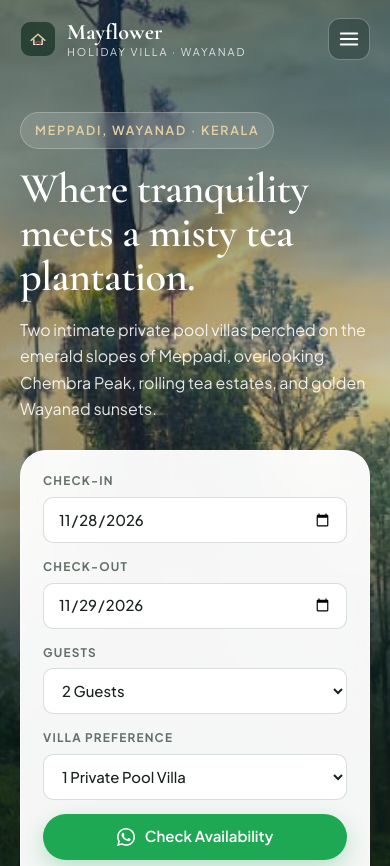
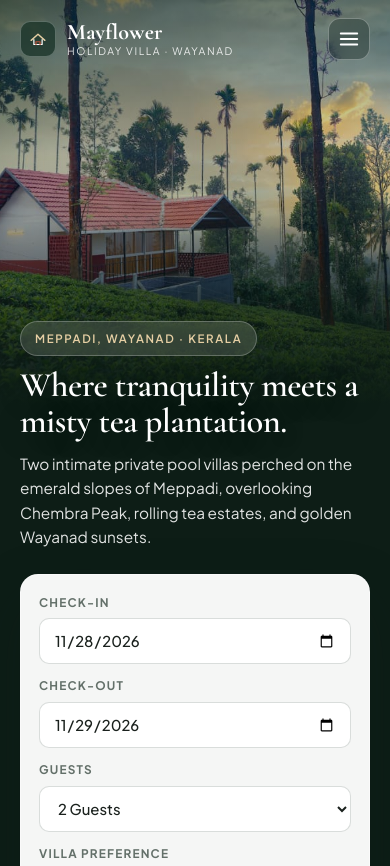
Before and after one commit to mayflowerholidayvilla/mayflowerholidayvilla.github.io, a plain HTML site: page index.html in a window 390 px wide. Shown: the top 866 px of the page. Drawn offline with nearby package versions, Linux system fonts and the light colour scheme.

Commit message:
Fix mobile horizontal overflow and reframe mobile hero banner

```diff
--- a/css/main.css
+++ b/css/main.css
@@ -50,6 +50,7 @@
 html {
   scroll-behavior: smooth;
   -webkit-text-size-adjust: 100%;
+  overflow-x: clip;
 }
 
 body {
@@ -60,7 +61,7 @@ body {
   color: var(--ink-900);
   background-color: var(--cream);
   -webkit-font-smoothing: antialiased;
-  overflow-x: hidden;
+  overflow-x: clip;
 }
 
 img {
@@ -354,11 +355,12 @@ select {
 }
 
 .brand-sub {
-  font-size: 0.67rem;
-  letter-spacing: 0.18em;
+  font-size: 0.65rem;
+  letter-spacing: 0.15em;
   text-transform: uppercase;
-  opacity: 0.8;
+  opacity: 0.85;
   margin-top: 2px;
+  white-space: nowrap;
 }
 
 .nav-links {
@@ -500,8 +502,8 @@ select {
   width: 100%;
   height: 100%;
   object-fit: cover;
-  object-position: center 45%;
-  transform: scale(1.03);
+  object-position: 32% 45%;
+  transform: scale(1.02);
   filter: saturate(1.06);
 }
 
@@ -582,6 +584,7 @@ select {
   display: flex;
   flex-direction: column;
   gap: 6px;
+  min-width: 0;
 }
 
 .field label {
@@ -595,6 +598,8 @@ select {
 .field input,
 .field select {
   width: 100%;
+  min-width: 0;
+  max-width: 100%;
   height: 46px;
   padding: 0 14px;
   border: 1.5px solid rgba(22, 48, 36, 0.16);
@@ -1019,12 +1024,13 @@ select {
   background: var(--surface);
   border: 1px solid var(--border);
   border-radius: var(--radius-lg);
-  padding: clamp(26px, 4vw, 40px);
+  padding: clamp(24px, 4vw, 40px);
   box-shadow: var(--shadow-sm);
   display: flex;
   flex-direction: column;
   justify-content: space-between;
   gap: 24px;
+  min-width: 0;
 }
 
 .contact-list {
@@ -1040,6 +1046,12 @@ select {
   display: flex;
   align-items: flex-start;
   gap: 14px;
+  min-width: 0;
+}
+
+.contact-row > div {
+  min-width: 0;
+  flex: 1;
 }
 
 .contact-icon {
@@ -1067,6 +1079,13 @@ select {
   font-size: 0.96rem;
   font-weight: 600;
   color: var(--ink-900);
+  overflow-wrap: anywhere;
+  word-break: break-word;
+}
+
+.contact-value a {
+  overflow-wrap: anywhere;
+  word-break: break-word;
 }
 
 .contact-value a:hover {
@@ -1084,6 +1103,7 @@ select {
   border-radius: var(--radius-lg);
   overflow: hidden;
   min-height: 420px;
+  min-width: 0;
   box-shadow: var(--shadow-md);
   border: 1px solid var(--border);
   background: var(--cream-alt);
@@ -1348,7 +1368,7 @@ select {
 
   .villa-grid,
   .location-grid {
-    grid-template-columns: 1fr;
+    grid-template-columns: minmax(0, 1fr);
   }
 
   .reviews-grid {
@@ -1366,7 +1386,7 @@ select {
   }
 
   .footer-grid {
-    grid-template-columns: 1fr 1fr;
+    grid-template-columns: repeat(2, minmax(0, 1fr));
   }
 }
 
@@ -1388,11 +1408,61 @@ select {
 
   .hero {
     min-height: auto;
-    padding-top: 112px;
+    justify-content: flex-start;
+    padding-top: 0;
+    padding-bottom: 40px;
+  }
+
+  .hero-bg {
+    position: relative;
+    inset: auto;
+    width: 100%;
+    height: clamp(320px, 48svh, 420px);
+    flex-shrink: 0;
+  }
+
+  .hero-bg img {
+    object-position: 18% 58%;
+    transform: none;
+  }
+
+  .hero-scrim {
+    background:
+      linear-gradient(180deg, rgba(13, 29, 22, 0.56) 0%, rgba(13, 29, 22, 0.12) 38%, rgba(13, 29, 22, 0.55) 76%, var(--forest-950) 100%);
+  }
+
+  .hero-content {
+    margin-top: -84px;
+    gap: 24px;
+  }
+
+  .hero-badge {
+    margin-bottom: 12px;
+    font-size: 0.72rem;
+  }
+
+  .hero-title {
+    font-size: clamp(2.15rem, 8.8vw, 2.85rem);
+    margin-bottom: 12px;
+  }
+
+  .hero-subtitle {
+    font-size: 0.96rem;
+    line-height: 1.6;
+  }
+
+  .booking-card {
+    padding: 18px;
+    border-radius: var(--radius-md);
   }
 
   .booking-form {
-    grid-template-columns: 1fr;
+    grid-template-columns: repeat(2, minmax(0, 1fr));
+    gap: 12px;
+  }
+
+  .booking-submit {
+    grid-column: 1 / -1;
   }
 
   .highlights-grid,
@@ -1400,7 +1470,7 @@ select {
   .gallery-grid,
   .villa-features,
   .footer-grid {
-    grid-template-columns: 1fr;
+    grid-template-columns: minmax(0, 1fr);
   }
 
   .gallery-item.is-featured-span {
@@ -1408,7 +1478,7 @@ select {
   }
 
   .villa-collage {
-    grid-template-columns: 1fr;
+    grid-template-columns: minmax(0, 1fr);
   }
 
   .lightbox-prev {
@@ -1419,3 +1489,9 @@ select {
     right: 10px;
   }
 }
+
+@media (max-width: 400px) {
+  .booking-form {
+    grid-template-columns: minmax(0, 1fr);
+  }
+}
--- a/index.html
+++ b/index.html
@@ -132,8 +132,8 @@
     <section class="hero" aria-label="Introduction">
       <div class="hero-bg">
         <img src="images/hero_4.jpg" alt="Mayflower Holiday Villa terracotta-roofed cottage nestled in a lush green Meppadi tea plantation at golden hour" width="1280" height="606">
+        <div class="hero-scrim" aria-hidden="true"></div>
       </div>
-      <div class="hero-scrim" aria-hidden="true"></div>
 
       <div class="container hero-content">
         <div class="hero-copy">
```
